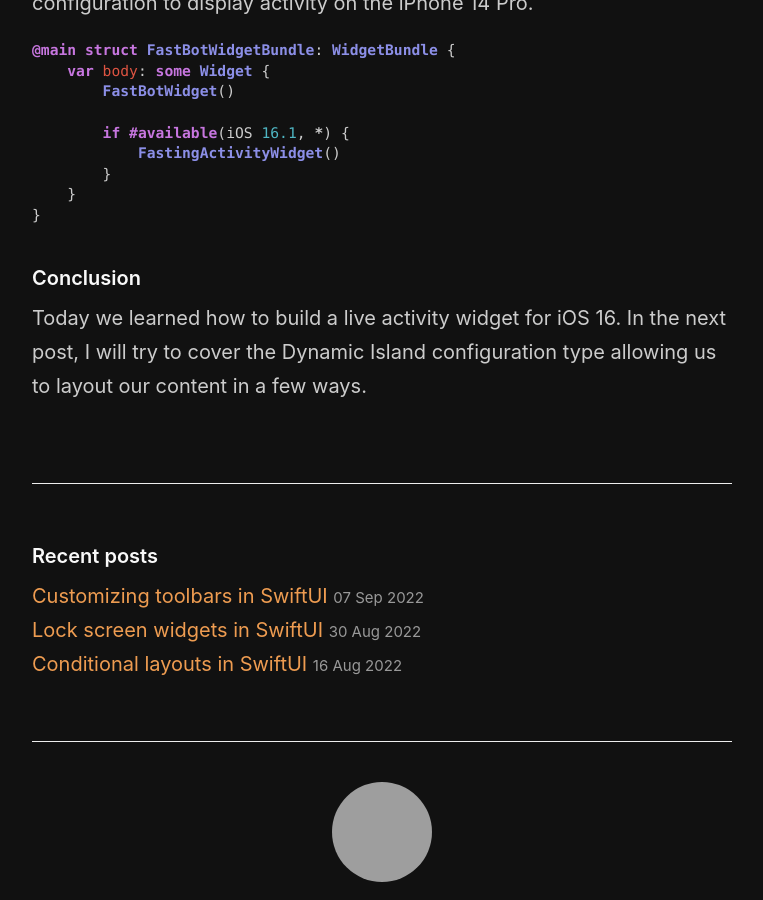
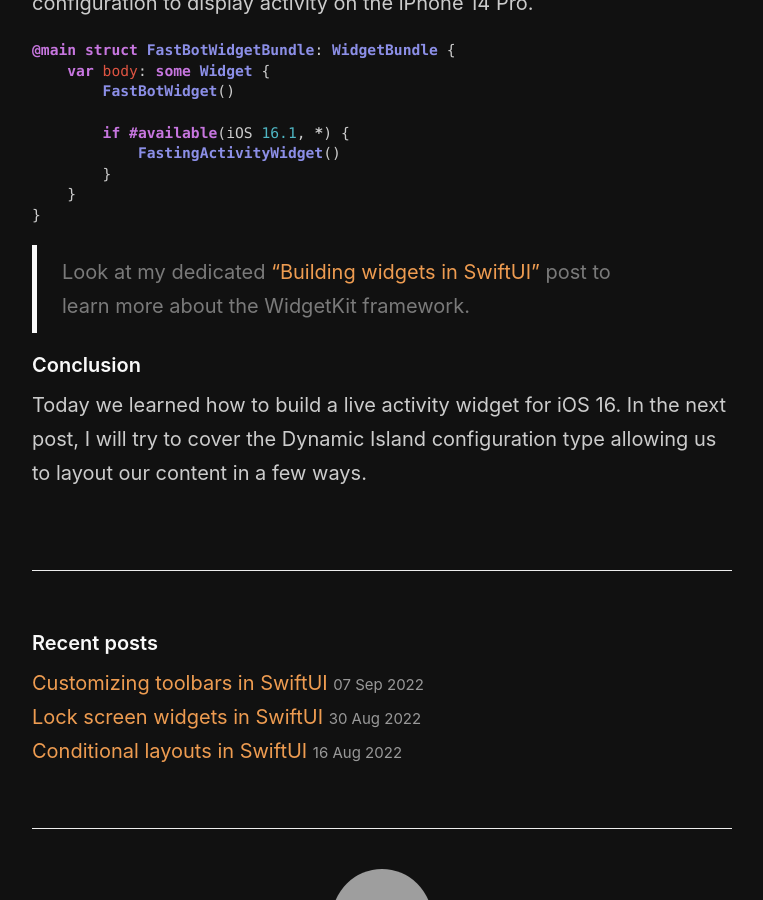
Before and after one commit to mecid/mecid.github.io, a Jekyll site: the page built from _posts/2022-09-21-displaying-live-activities-in-ios16.md, in a window 1280 px wide and 900 px high, scrolled down 3280 px, cut to the strip 0-900 px from the top of the window. Shown: the whole strip, without its empty margins (258-1021 px from the left). Built offline with Jekyll 4.4.1, drawn with Linux system fonts in a browser that asks for light colours; grey boxes are pictures that could not be loaded.

Commit message:
reference post added to live activities post

````diff
--- a/_posts/2022-09-21-displaying-live-activities-in-ios16.md
+++ b/_posts/2022-09-21-displaying-live-activities-in-ios16.md
@@ -111,8 +111,9 @@ You should define the widget type using *ActivityConfiguration* and add it to yo
         }
     }
 }
+```
 
-```
+> Look at my dedicated ["Building widgets in SwiftUI"](/2020/09/09/building-widgets-in-swiftui/) post to learn more about the WidgetKit framework.
 
 #### Conclusion
 Today we learned how to build a live activity widget for iOS 16. In the next post, I will try to cover the Dynamic Island configuration type allowing us to layout our content in a few ways.
````
